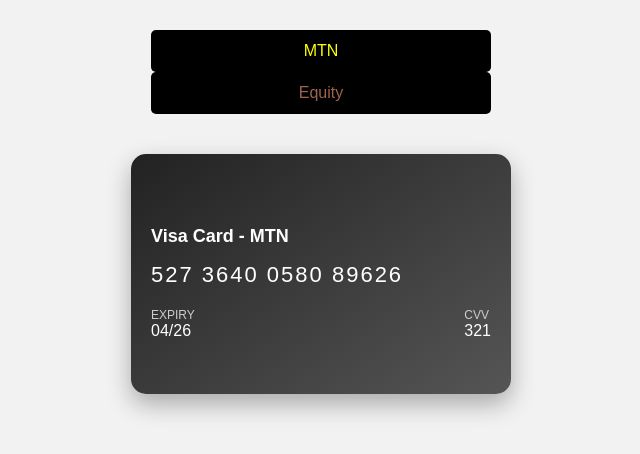
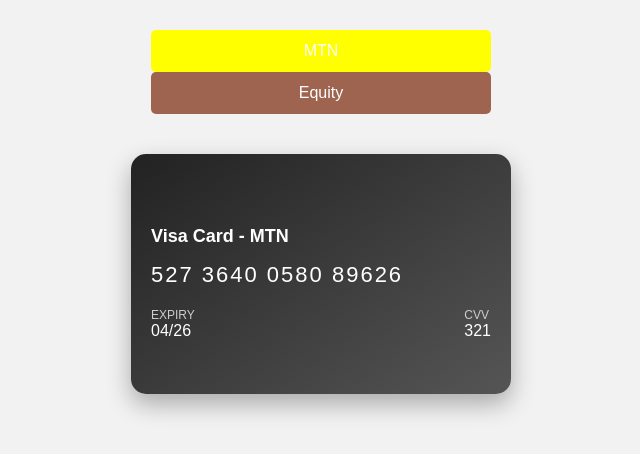
Before and after one commit to iradupat/visacards, a plain HTML site: page index.html in a window 1280 px wide. Shown: the whole page, without its empty margins (319-959 px from the left). Drawn offline with Linux system fonts and the light colour scheme.

Commit message:
Update index.html

```diff
--- a/index.html
+++ b/index.html
@@ -23,7 +23,8 @@
     .btn {
       padding: 12px 24px;
       /* margin: 10px;*/
-      background-color: #000000; /* black */
+    /*  background-color: #000000; */
+      /* black */
       color: white;
       border: none;
       border-radius: 5px;
@@ -83,11 +84,12 @@
 <body>
 
   <div class="button-container">
-    <button class="btn" style="color:yellow" onclick="showCard('MTN')">
+    <button class="btn" style="background-color:yellow" onclick="showCard('MTN')">
 <!--       <img src="https://upload.wikimedia.org/wikipedia/commons/9/93/New-mtn-logo.jpg" width="50" /> -->
     MTN
     </button>
-  <button class="btn" style="color:#9E6450" onclick="showCard('Equity')">Equity</button>
+  </br>
+  <button class="btn" style="background-color:#9E6450" onclick="showCard('Equity')">Equity</button>
 
   <!--  <button class="btn" onclick="showCard('ZIGZ')">ZIGZ</button> -->
   </div>
```
